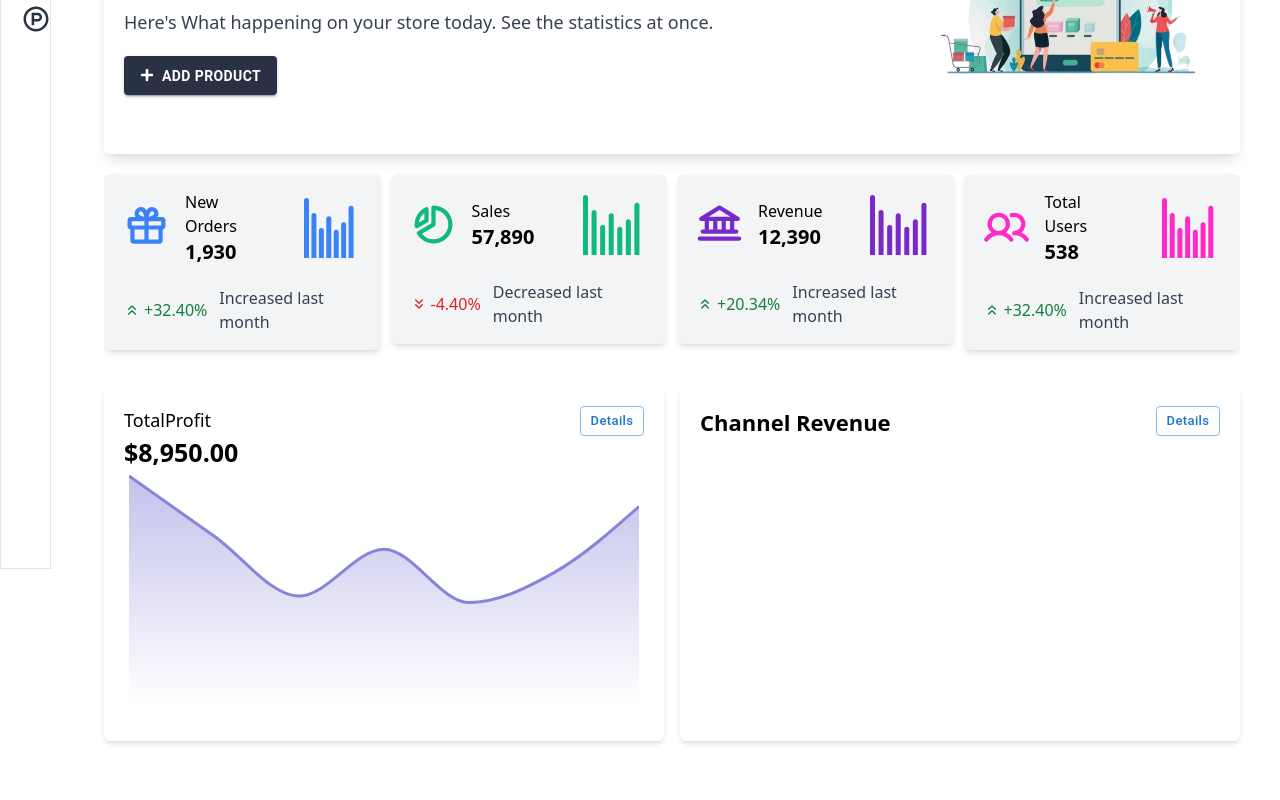
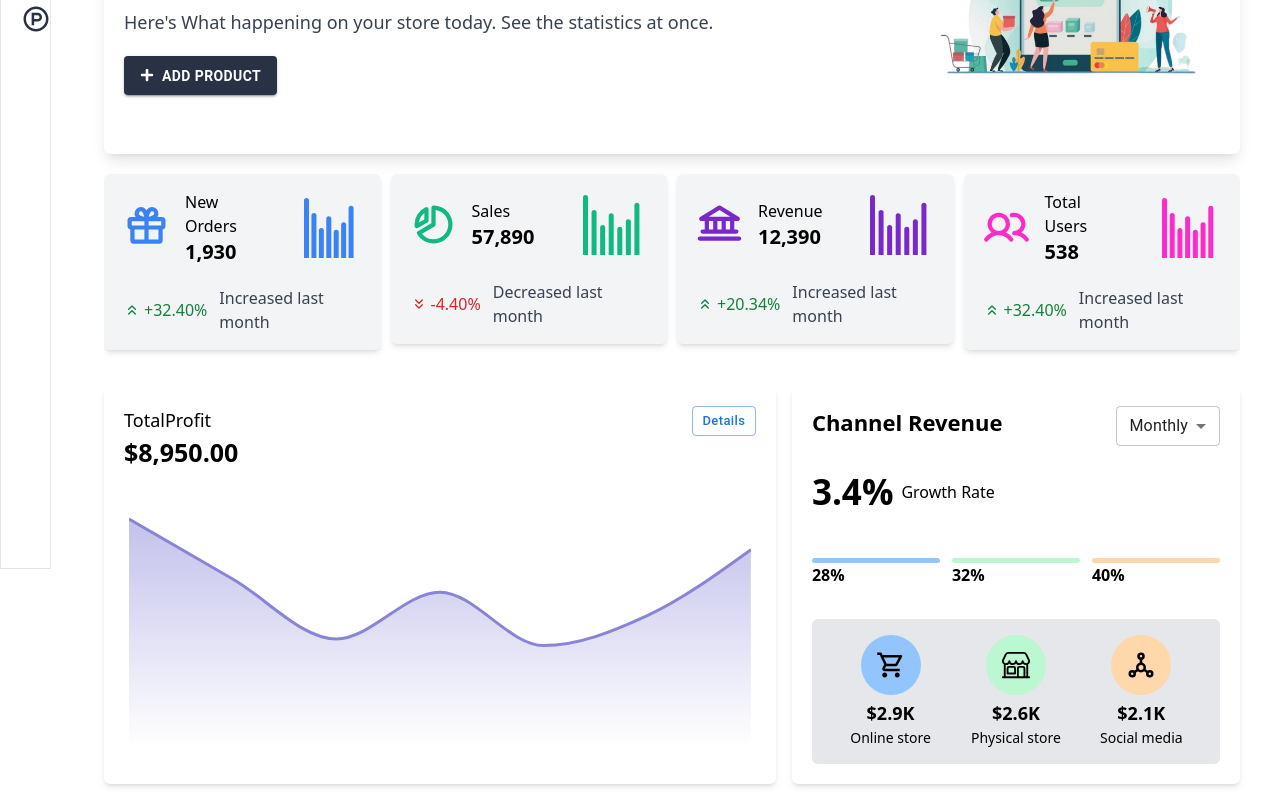
Before and after one commit to preetitaware04/admin-dashboard, a Next.js app: page / in a window 1280 px wide. Shown: the part 231-1031 px from the top of the page. Before the commit the page ends 988 px from the top, so only its background shows below. Built offline with nearby package versions, Linux system fonts and the light colour scheme; some icons are missing.

Commit message:
revenue wip

```diff
--- a/src/_components/Dashboard/dashboard.constants.js
+++ b/src/_components/Dashboard/dashboard.constants.js
@@ -52,3 +52,48 @@ export const cardsData = [
     chartColor: "#3b82f6",
   },
 ];
+
+export const profitData = [
+  {
+    name: "Page A",
+    uv: 4000,
+    pv: 2400,
+    amt: 2400,
+  },
+  {
+    name: "Page B",
+    uv: 3000,
+    pv: 1398,
+    amt: 2210,
+  },
+  {
+    name: "Page C",
+    uv: 2000,
+    pv: 9800,
+    amt: 2290,
+  },
+  {
+    name: "Page D",
+    uv: 2780,
+    pv: 3908,
+    amt: 2000,
+  },
+  {
+    name: "Page E",
+    uv: 1890,
+    pv: 4800,
+    amt: 2181,
+  },
+  {
+    name: "Page F",
+    uv: 2390,
+    pv: 3800,
+    amt: 2500,
+  },
+  {
+    name: "Page G",
+    uv: 3490,
+    pv: 4300,
+    amt: 2100,
+  },
+];
--- a/src/app/_components/ChannelRevenue.jsx
+++ b/src/app/_components/ChannelRevenue.jsx
@@ -1,101 +1,77 @@
 "use client";
-import { Button } from "@mui/material";
-import React from "react";
-// import {
-//   RadialBarChart,
-//   RadialBar,
-//   Legend,
-//   ResponsiveContainer,
-// } from "recharts";
-
-// const promotionalSalesData = [
-//   {
-//     name: "18-24",
-//     uv: 31.47,
-//     pv: 2400,
-//     fill: "#8884d8",
-//   },
-//   {
-//     name: "25-29",
-//     uv: 26.69,
-//     pv: 4567,
-//     fill: "#83a6ed",
-//   },
-//   {
-//     name: "30-34",
-//     uv: 15.69,
-//     pv: 1398,
-//     fill: "#8dd1e1",
-//   },
-//   {
-//     name: "35-39",
-//     uv: 8.22,
-//     pv: 9800,
-//     fill: "#82ca9d",
-//   },
-//   {
-//     name: "40-49",
-//     uv: 8.63,
-//     pv: 3908,
-//     fill: "#a4de6c",
-//   },
-//   {
-//     name: "50+",
-//     uv: 2.63,
-//     pv: 4800,
-//     fill: "#d0ed57",
-//   },
-//   {
-//     name: "unknow",
-//     uv: 6.67,
-//     pv: 4800,
-//     fill: "#ffc658",
-//   },
-// ];
-
-// const style = {
-//   top: "50%",
-//   right: 0,
-//   transform: "translate(0, -50%)",
-//   lineHeight: "24px",
-// };
+import React, { useState } from "react";
+import MenuItem from "@mui/material/MenuItem";
+import Select from "@mui/material/Select";
+import { MdOutlineShoppingCart } from "react-icons/md";
+import { IoStorefrontOutline } from "react-icons/io5";
+import { TbSocial } from "react-icons/tb";
 
 const ChannelRevenue = () => {
+  const [revenue, setRevenue] = useState("Monthly");
+
+  const handleChangeRevenue = (event) => {
+    setRevenue(event.target.value);
+  };
   return (
-    <div className="p-5 shadow-md rounded-md">
+    <div className="p-5 w-[40%] shadow-md rounded-md flex flex-col gap-5">
       <div className="flex justify-between items-start">
         <div>
           <h2 className="text-[22px] font-bold">Channel Revenue</h2>
         </div>
-        <Button variant="outlined" className="!capitalize" size="small">
-          Details
-        </Button>
+        <Select
+          value={revenue}
+          onChange={handleChangeRevenue}
+          displayEmpty
+          inputProps={{ "aria-label": "Without label" }}
+          size="small"
+        >
+          <MenuItem value={"Monthly"}>Monthly</MenuItem>
+          <MenuItem value={"Weekly"}>Weekly</MenuItem>
+          <MenuItem value={"Annualy"}>Annualy</MenuItem>
+        </Select>
       </div>
-      <div className="w-[250px] h-[250px]">
-        {/* <ResponsiveContainer width="100%" height="100%">
-          <RadialBarChart
-            cx="50%"
-            cy="50%"
-            innerRadius="10%"
-            outerRadius="80%"
-            barSize={10}
-            data={promotionalSalesData}
-          >
-            <RadialBar
-              minAngle={15}
-              label={{ position: "insideStart", fill: "#fff" }}
-              background
-              clockWise
-              dataKey="uv"
-            />
-            <Legend
-              iconSize={10}
-              layout="vertical"
-              verticalAlign="middle"
-              wrapperStyle={style}
-            />
-          </RadialBarChart>
-        </ResponsiveContainer> */}
+      <h3 className="flex items-center gap-2">
+        <span className="text-[35px] font-bold">3.4%</span>
+        <span>Growth Rate</span>
+      </h3>
+
+      <div className="grid grid-cols-3 gap-3 mt-5">
+        <div className="flex flex-col">
+          <span className="flex w-full h-[5px] rounded-full bg-blue-300"></span>
+          <span className="font-semibold">28%</span>
+        </div>
+        <div className="flex flex-col">
+          <span className="flex w-full h-[5px] rounded-full bg-green-200"></span>
+          <span className="font-semibold">32%</span>
+        </div>
+        <div className="flex flex-col">
+          <span className="flex w-full h-[5px] rounded-full bg-orange-200"></span>
+          <span className="font-semibold">40%</span>
+        </div>
+      </div>
+
+      <div className="rounded-md bg-gray-200 p-4 w-full mt-3 grid grid-cols-3">
+        <div className="flex items-center justify-center flex-col">
+          <span className="flex items-center justify-center w-[60px] h-[60px] rounded-full bg-blue-300">
+            <MdOutlineShoppingCart size={30} />
+          </span>
+          <h3 className="text-lg font-semibold mt-1">$2.9K</h3>
+          <p className="text-[14px]">Online store</p>
+        </div>
+        <div className="flex items-center justify-center flex-col">
+          <span className="flex items-center justify-center w-[60px] h-[60px] rounded-full bg-green-200">
+            <IoStorefrontOutline size={30} />
+          </span>
+          <h3 className="text-lg font-semibold mt-1">$2.6K</h3>
+          <p className="text-[14px]">Physical store</p>
+        </div>
+        <div className="flex items-center justify-center flex-col">
+          <span className="flex items-center justify-center w-[60px] h-[60px] rounded-full bg-orange-200">
+            <TbSocial size={30} />
+          </span>
+          <h3 className="text-lg font-semibold mt-1">$2.1K</h3>
+          <p className="text-[14px]">Social media</p>
+        </div>
       </div>
     </div>
   );
--- a/src/app/_components/TotalProfit.jsx
+++ b/src/app/_components/TotalProfit.jsx
@@ -1,60 +1,12 @@
 "use client";
+import { profitData } from "@/_components/Dashboard/dashboard.constants";
 import { Button } from "@mui/material";
 import React from "react";
-import {
-  AreaChart,
-  Area,
-  Tooltip,
-  ResponsiveContainer,
-} from "recharts";
+import { AreaChart, Area, Tooltip, ResponsiveContainer } from "recharts";
 
-const profitData = [
-  {
-    name: "Page A",
-    uv: 4000,
-    pv: 2400,
-    amt: 2400,
-  },
-  {
-    name: "Page B",
-    uv: 3000,
-    pv: 1398,
-    amt: 2210,
-  },
-  {
-    name: "Page C",
-    uv: 2000,
-    pv: 9800,
-    amt: 2290,
-  },
-  {
-    name: "Page D",
-    uv: 2780,
-    pv: 3908,
-    amt: 2000,
-  },
-  {
-    name: "Page E",
-    uv: 1890,
-    pv: 4800,
-    amt: 2181,
-  },
-  {
-    name: "Page F",
-    uv: 2390,
-    pv: 3800,
-    amt: 2500,
-  },
-  {
-    name: "Page G",
-    uv: 3490,
-    pv: 4300,
-    amt: 2100,
-  },
-];
 const TotalProfit = () => {
   return (
-    <div className="p-5 shadow-md rounded-md">
+    <div className="p-5 w-[60%] shadow-md rounded-md flex flex-col justify-between">
       <div className="flex justify-between items-start">
         <div>
           <h2 className="text-lg">TotalProfit</h2>
--- a/src/app/page.js
+++ b/src/app/page.js
@@ -8,7 +8,7 @@ export default function Home() {
     <>
       <Banner />
       <DashboardCards />
-      <div className="grid grid-cols-2 gap-4 my-4 px-5">
+      <div className="flex gap-4 my-4 px-5">
         <TotalProfit />
         <ChannelRevenue />
       </div>
```
